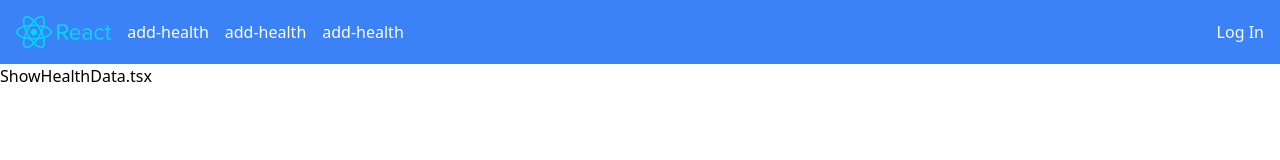
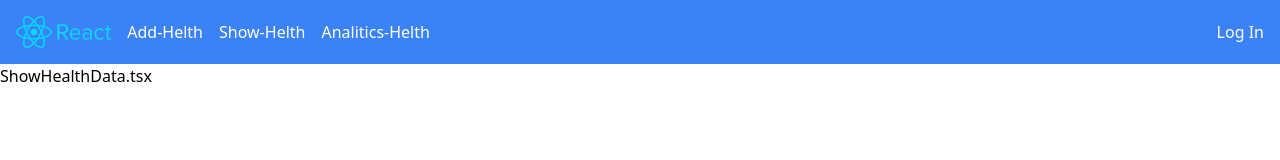
Before and after one commit to SanketWashimkar/Helth_App, a React (Create React App) app: page / in a window 1280 px wide. Shown: the top 160 px of the page. Built offline with nearby package versions, Linux system fonts and the light colour scheme.

Commit message:
main:10th commit

```diff
--- a/src/App.tsx
+++ b/src/App.tsx
@@ -11,21 +11,21 @@ function App() {
   const buttonArr = [
     {
       id: 1,
-      label: "add-health",
+      label: "Add-Helth",
       btFun: () => {
         setLoadComponent(<AddHealthData />);
       },
     },
     {
       id: 2,
-      label: "add-health",
+      label: "Show-Helth",
       btFun: () => {
         setLoadComponent(<ShowHelthData />);
       },
     },
     {
       id: 3,
-      label: "add-health",
+      label: "Analitics-Helth",
       btFun: () => {
         setLoadComponent(<AnData />);
       },
```
